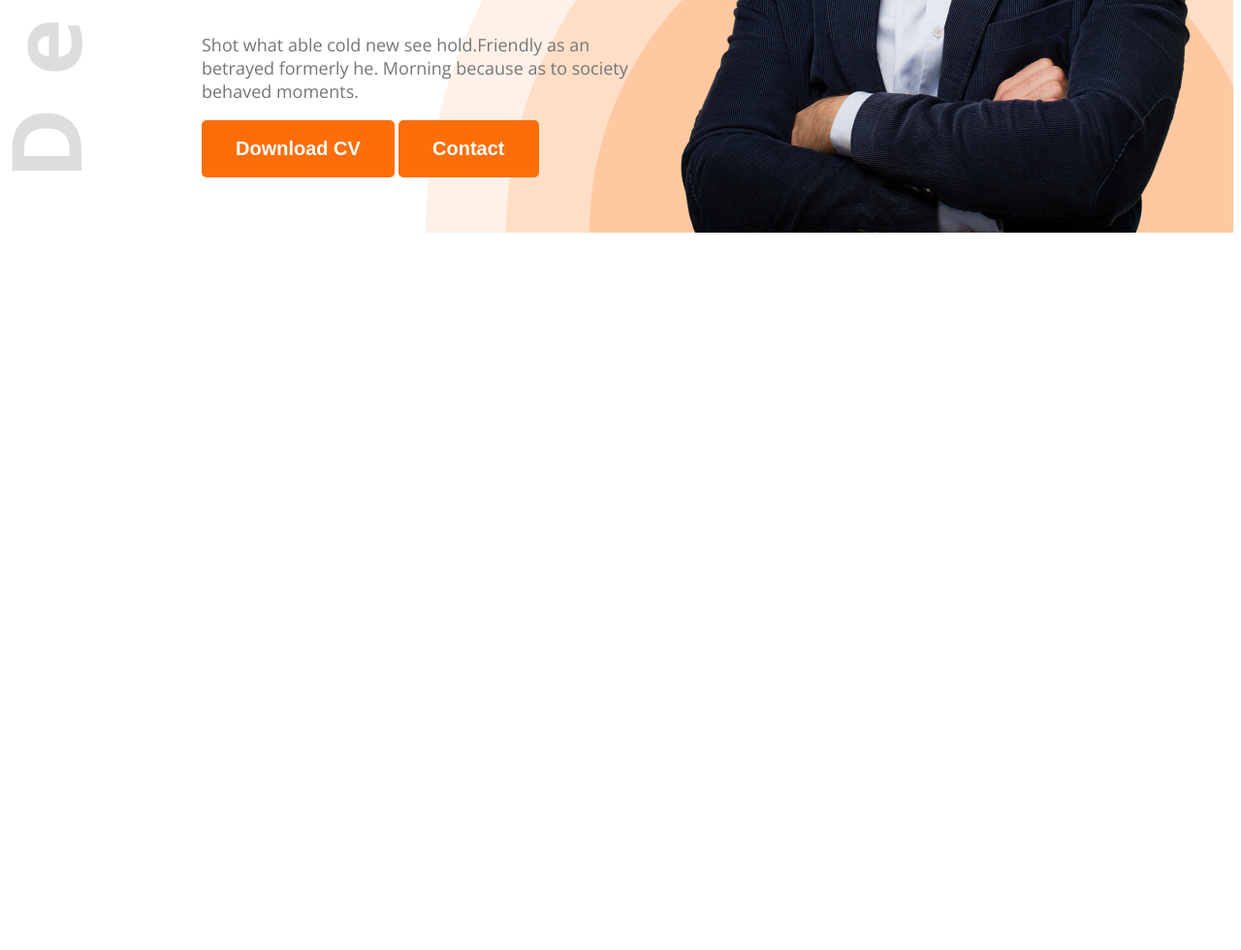
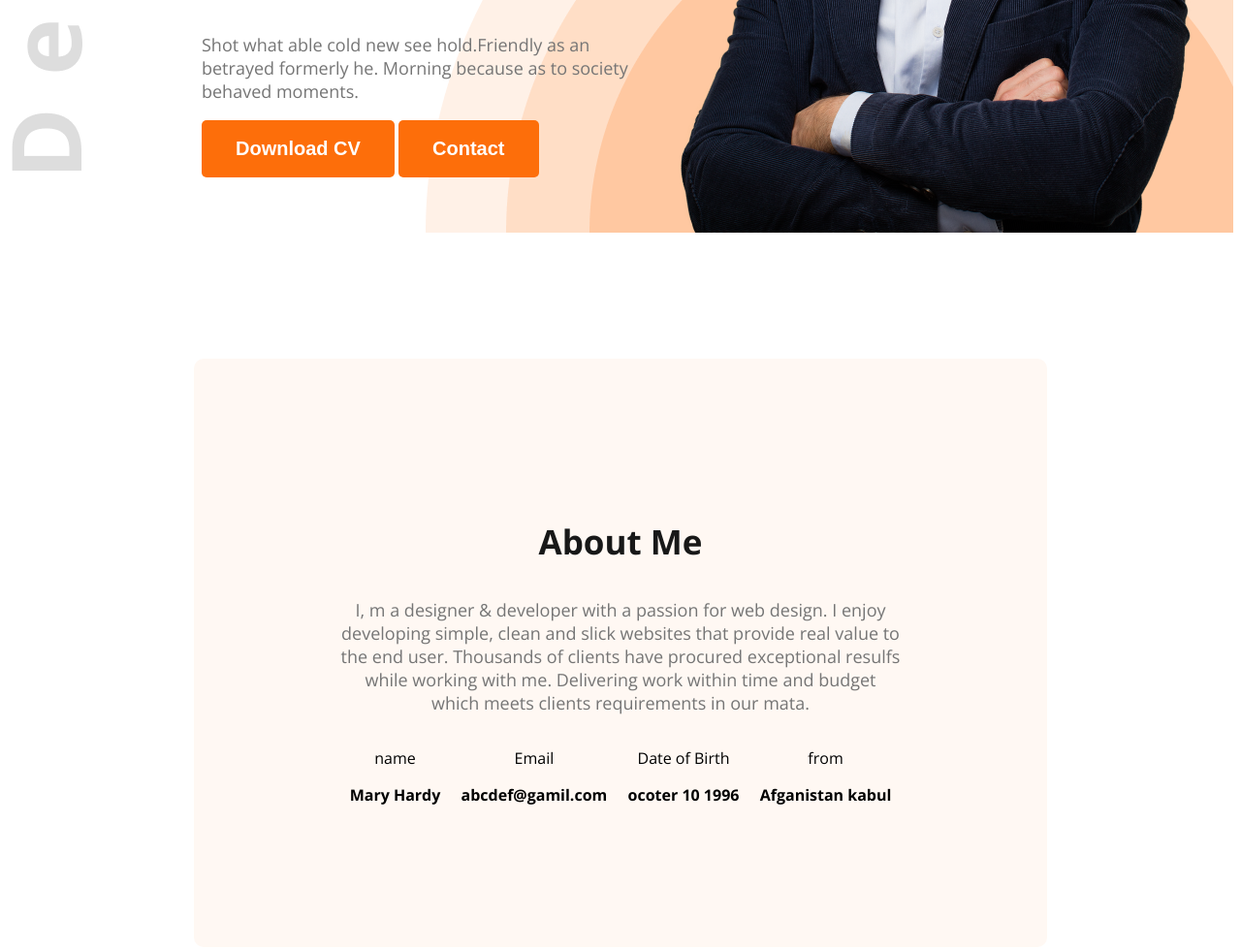
Before and after one commit to Jahangirzihad/jahangir-web-porfolio, a plain HTML site: page index.html in a window 1280 px wide. Shown: the part 595-1575 px from the top of the page at 97% size. Before the commit the page ends 843 px from the top, so only its background shows below. Drawn offline with nearby package versions, Linux system fonts and the light colour scheme.

Commit message:
added html css

```diff
--- a/index.html
+++ b/index.html
@@ -10,7 +10,7 @@
     <link rel="stylesheet" href="styles/portfolio.css">
 </head>
 <body class="open-sans-normal">
-    <header class="header">
+    <header class="header" secondary-background>
 
         <nav>
             <h3 class="nav-title"> Ma<span class="text-primary">r</span>y</h3>
@@ -39,6 +39,34 @@
         </header>
 
     <main>
+        <section class="about secondary-background">
+
+            <h3 class="section-title">About Me</h3>
+            <p class="section-description">I, m a designer & developer with a passion for web design. I enjoy developing simple, clean and slick websites that provide real value to the end user. Thousands of clients have procured exceptional resulfs while working with me. Delivering work within time and budget which meets clients requirements in our mata.</p>
+
+            <div class="about-items">
+<!-- .about-item*4>p.item-title+p.item-description -->
+
+      <div class="about-item">
+        <p class="item-title">name</p>
+        <p class="item-description">Mary Hardy</p>
+      </div>
+      <div class="about-item">
+        <p class="item-title">Email</p>
+        <p class="item-description">abcdef@gamil.com </p>
+      </div>
+      <div class="about-item">
+        <p class="item-title"> Date of Birth</p>
+        <p class="item-description">ocoter 10 1996</p>
+      </div>
+      <div class="about-item">
+        <p class="item-title">from</p>
+        <p class="item-description">Afganistan kabul</p>
+      </div>
+
+            </div>
+
+        </section>
 
 
     </main>
--- a/styles/portfolio.css
+++ b/styles/portfolio.css
@@ -22,7 +22,21 @@
 color: #FD6E0A;
 
 }
+.section-title{
+    font-size: 35px;
+    font-weight: bold;
+    color:#181818;
 
+}
+.section-description{
+    font-size: 18px;
+    color: #757575;
+
+}
+
+.secondary-background{
+    background-color: #FFF8F3;
+}
 /* style.css navstyle */
 nav{
 display: flex;
@@ -40,6 +54,7 @@ font-size: 45px;
     font-weight: bold;
     font-size: 85px;
 }
+/* shared css */
 .btn-primary{
 
     background-color: #FD6E0A;
@@ -67,6 +82,12 @@ font-size: 45px;
     width: 584px;
     height: 674;
 }
+
+main{
+    max-width: 1140px;
+    margin:0 auto;
+
+}
 nav ul{
     display: flex;
     align-items: center;
@@ -88,3 +109,16 @@ nav li a{
 .dark-2{
     color:#474747;
 }
+.about{
+    border-radius: 10px;
+    padding: 130px 150px;
+    text-align: center;
+    margin: 130px;
+}
+.item-description{
+    font-weight: bold;
+}
+.about-items{
+    display: flex;
+    justify-content: space-around;
+}
```
Lines whose indentation alone changed are shown as unchanged.
